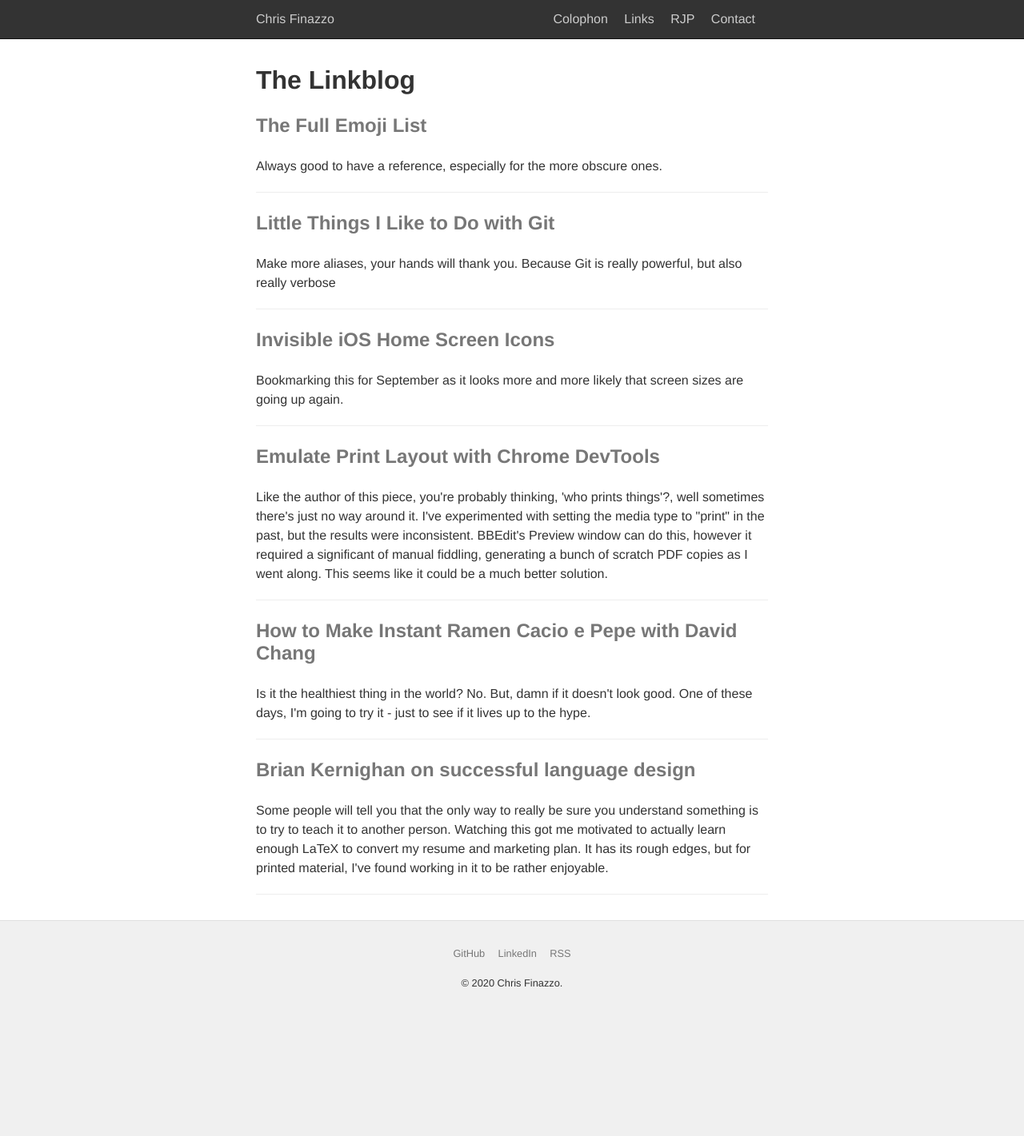
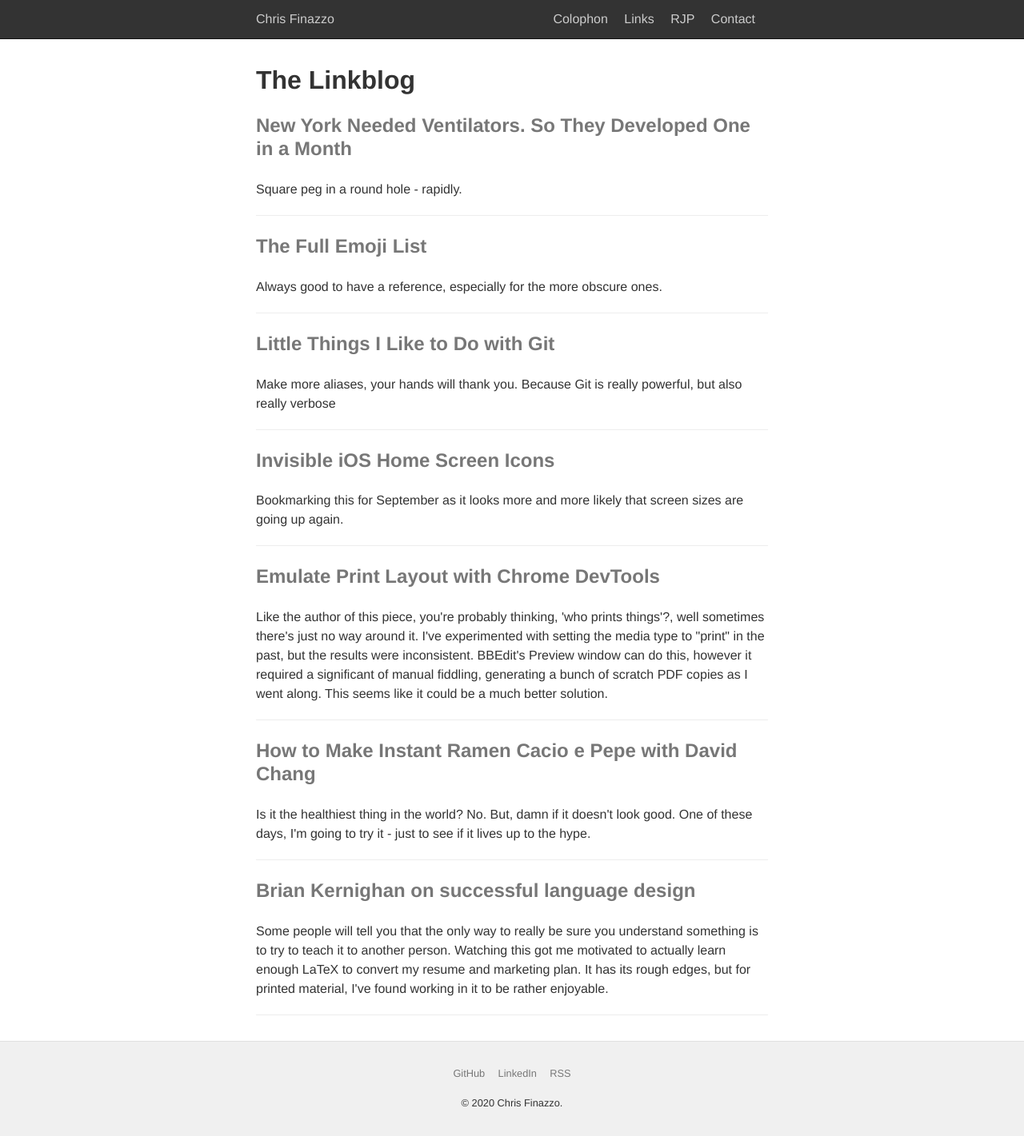
Before and after one commit to chrisfinazzo/blog, a Jekyll site: the page built from links.html, in a window 1280 px wide. Shown: the whole page at 80% size. Built offline with Jekyll 4.4.1, drawn with Linux system fonts in a browser that asks for light colours; before the commit the page ends 1270 px from its top, so only the background shows below that.

Commit message:
'New York Needed Ventilators'

```diff
--- a/_data/links.yml
+++ b/_data/links.yml
@@ -1,3 +1,8 @@
+- title: New York Needed Ventilators. So They Developed One in a Month
+  url: https://www.nytimes.com/2020/04/20/technology/new-york-ventilators-coronavirus.html
+  content: Square peg in a round hole - rapidly.
+
+
 - title: The Full Emoji List
   url: http://www.unicode.org/emoji/charts/full-emoji-list.html
   content: Always good to have a reference, especially for the more obscure ones.
```
